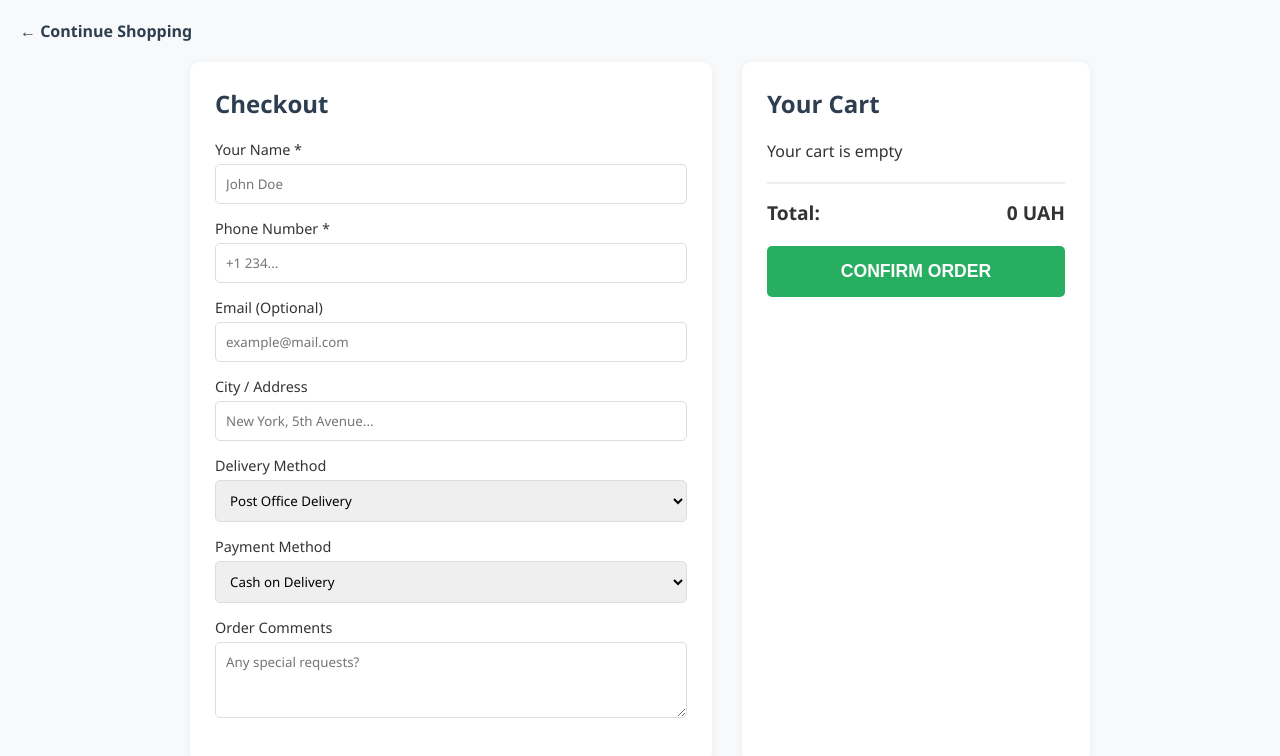
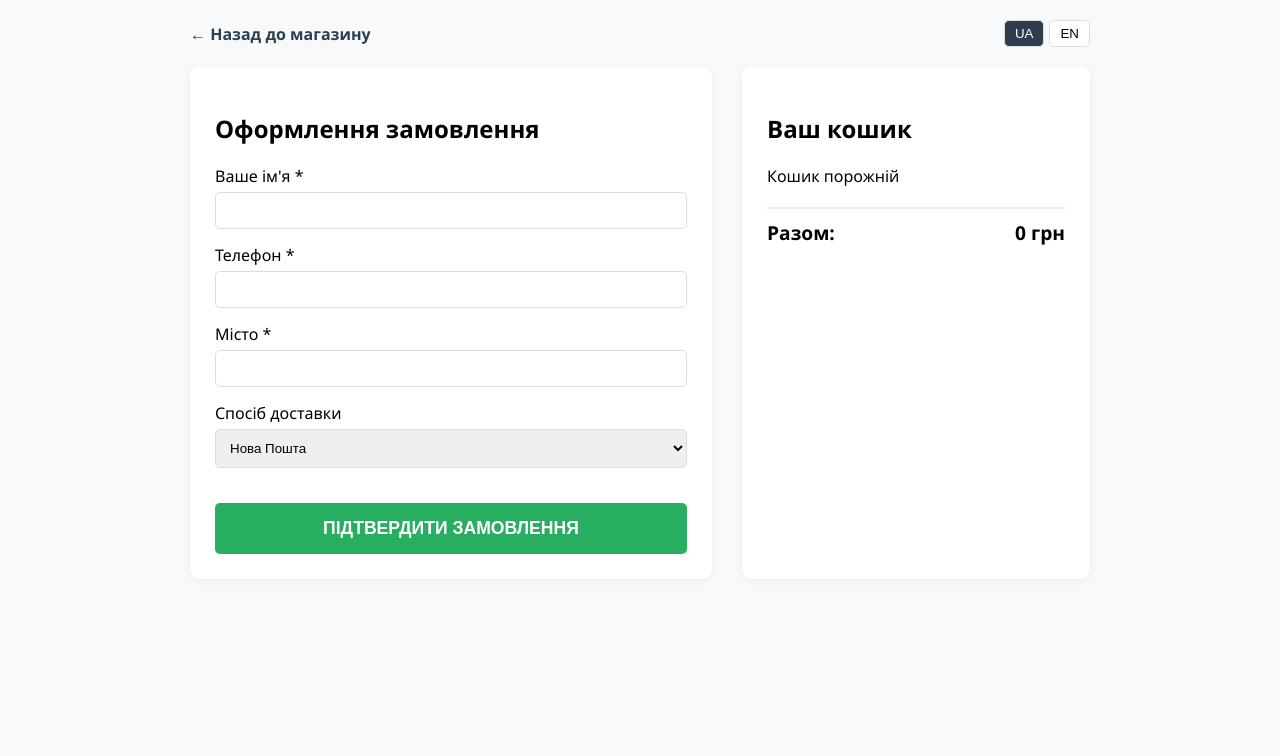
Before and after one commit to sergiy233/fhfd, a plain HTML site: page cart.html in a window 1280 px wide. Drawn offline with Linux system fonts and the light colour scheme.

Commit message:
Update cart.html

```diff
--- a/cart.html
+++ b/cart.html
@@ -1,111 +1,150 @@
 <!DOCTYPE html>
-<html lang="en">
+<html lang="uk">
 <head>
     <meta charset="UTF-8">
     <meta name="viewport" content="width=device-width, initial-scale=1.0">
-    <title>Checkout - StyleStore</title>
+    <title>StyleStore - Checkout</title>
     <style>
-        body { font-family: 'Segoe UI', sans-serif; background: #f8f9fa; margin: 0; padding: 20px; color: #333; }
+        :root { --primary: #2c3e50; --accent: #27ae60; --bg: #f8f9fa; }
+        body { font-family: 'Segoe UI', sans-serif; background: var(--bg); margin: 0; padding: 20px; }
+
+        header { display: flex; justify-content: space-between; align-items: center; max-width: 900px; margin: 0 auto 20px; }
+        .back-link { text-decoration: none; color: var(--primary); font-weight: bold; }
+
+        /* Перемикач мов */
+        .lang-switcher { display: flex; gap: 5px; }
+        .lang-btn { cursor: pointer; border: 1px solid #ddd; background: white; padding: 5px 10px; border-radius: 5px; }
+        .lang-btn.active { background: var(--primary); color: white; }
+
         .checkout-container { max-width: 900px; margin: auto; display: grid; grid-template-columns: 1.2fr 0.8fr; gap: 30px; }
-
         @media(max-width: 768px) { .checkout-container { grid-template-columns: 1fr; } }
 
         .box { background: white; padding: 25px; border-radius: 10px; box-shadow: 0 2px 10px rgba(0,0,0,0.05); }
-        h2 { margin-top: 0; color: #2c3e50; }
+        .form-group { margin-bottom: 15px; }
+        label { display: block; margin-bottom: 5px; font-weight: 500; }
+        input, select, textarea { width: 100%; padding: 10px; border: 1px solid #ddd; border-radius: 5px; box-sizing: border-box; }
 
-        /* Cart Items */
-        .cart-item { display: flex; gap: 15px; border-bottom: 1px solid #eee; padding-bottom: 15px; margin-bottom: 15px; align-items: center; }
-        .cart-item img { width: 70px; height: 70px; object-fit: cover; border-radius: 5px; }
-        .item-details { flex-grow: 1; }
-        .remove-btn { color: #e74c3c; cursor: pointer; font-size: 0.9em; background: none; border: none; padding: 0; }
+        .cart-item { display: flex; gap: 10px; border-bottom: 1px solid #eee; padding: 10px 0; align-items: center; }
+        .cart-item img { width: 50px; height: 50px; object-fit: cover; border-radius: 5px; }
 
-        /* Form */
-        .form-group { margin-bottom: 15px; }
-        label { display: block; margin-bottom: 5px; font-weight: 500; font-size: 0.9em; }
-        input, select, textarea { width: 100%; padding: 10px; border: 1px solid #ddd; border-radius: 5px; font-family: inherit; box-sizing: border-box; }
-        input:focus, select:focus { border-color: #2c3e50; outline: none; }
-
-        .total-row { display: flex; justify-content: space-between; font-size: 1.2em; font-weight: bold; margin-top: 20px; border-top: 2px solid #eee; padding-top: 15px; }
-
-        .submit-btn { background: #27ae60; color: white; width: 100%; padding: 15px; border: none; border-radius: 5px; font-size: 1.1em; font-weight: bold; cursor: pointer; margin-top: 20px; transition: 0.3s; }
-        .submit-btn:hover { background: #219150; }
-
-        .back-link { display: inline-block; margin-bottom: 20px; color: #2c3e50; text-decoration: none; font-weight: 600; }
+        .total-row { display: flex; justify-content: space-between; font-weight: bold; font-size: 1.2em; margin-top: 20px; border-top: 2px solid #eee; padding-top: 10px; }
+        .submit-btn { background: var(--accent); color: white; width: 100%; padding: 15px; border: none; border-radius: 5px; font-size: 1.1em; font-weight: bold; cursor: pointer; margin-top: 20px; }
     </style>
 </head>
 <body>
 
-<a href="index.html" class="back-link">← Continue Shopping</a>
+<header>
+    <a href="index.html" class="back-link" id="lang-back">← Назад до магазину</a>
+    <div class="lang-switcher">
+        <button class="lang-btn" id="btn-ua" onclick="changeLang('ua')">UA</button>
+        <button class="lang-btn" id="btn-en" onclick="changeLang('en')">EN</button>
+    </div>
+</header>
 
 <div class="checkout-container">
     <div class="box">
-        <h2>Checkout</h2>
+        <h2 id="lang-order-title">Оформлення замовлення</h2>
         <form id="orderForm" onsubmit="submitOrder(event)">
             <div class="form-group">
-                <label>Your Name *</label>
-                <input type="text" required placeholder="John Doe">
+                <label id="lang-label-name">Ваше ім'я *</label>
+                <input type="text" id="input-name" required>
             </div>
             <div class="form-group">
-                <label>Phone Number *</label>
-                <input type="tel" required placeholder="+1 234...">
+                <label id="lang-label-phone">Телефон *</label>
+                <input type="tel" id="input-phone" required>
             </div>
             <div class="form-group">
-                <label>Email (Optional)</label>
-                <input type="email" placeholder="example@mail.com">
+                <label id="lang-label-city">Місто *</label>
+                <input type="text" id="input-city" required>
             </div>
             <div class="form-group">
-                <label>City / Address</label>
-                <input type="text" required placeholder="New York, 5th Avenue...">
+                <label id="lang-label-delivery">Спосіб доставки</label>
+                <select id="select-delivery">
+                    </select>
             </div>
-
-            <div class="form-group">
-                <label>Delivery Method</label>
-                <select id="delivery">
-                    <option value="post">Post Office Delivery</option>
-                    <option value="courier">Courier to Door</option>
-                    <option value="pickup">Self Pickup</option>
-                </select>
-            </div>
-
-            <div class="form-group">
-                <label>Payment Method</label>
-                <select id="payment">
-                    <option value="cod">Cash on Delivery</option>
-                    <option value="card">Credit Card Online</option>
-                </select>
-            </div>
-
-            <div class="form-group">
-                <label>Order Comments</label>
-                <textarea rows="3" placeholder="Any special requests?"></textarea>
-            </div>
+            <button class="submit-btn" id="lang-submit">ПІДТВЕРДИТИ ЗАМОВЛЕННЯ</button>
         </form>
     </div>
 
     <div class="box">
-        <h2>Your Cart</h2>
-        <div id="cartList">
-            </div>
-
+        <h2 id="lang-cart-title">Ваш кошик</h2>
+        <div id="cartList"></div>
         <div class="total-row">
-            <span>Total:</span>
-            <span id="totalSum">0 UAH</span>
+            <span id="lang-total-text">Разом:</span>
+            <span id="totalSum">0 грн</span>
         </div>
-
-        <button class="submit-btn" onclick="document.getElementById('orderForm').requestSubmit()">CONFIRM ORDER</button>
     </div>
 </div>
 
 <script>
+    const translations = {
+        ua: {
+            back: "← Назад до магазину",
+            orderTitle: "Оформлення замовлення",
+            cartTitle: "Ваш кошик",
+            name: "Ваше ім'я *",
+            phone: "Телефон *",
+            city: "Місто *",
+            delivery: "Спосіб доставки",
+            deliveryOptions: ["Нова Пошта", "Укрпошта", "Самовивіз"],
+            submit: "ПІДТВЕРДИТИ ЗАМОВЛЕННЯ",
+            total: "Разом:",
+            currency: "грн",
+            empty: "Кошик порожній",
+            success: "Дякуємо! Замовлення оформлено."
+        },
+        en: {
+            back: "← Back to shop",
+            orderTitle: "Checkout",
+            cartTitle: "Your Cart",
+            name: "Your Name *",
+            phone: "Phone Number *",
+            city: "City *",
+            delivery: "Delivery Method",
+            deliveryOptions: ["Nova Poshta", "Ukrposhta", "Pickup"],
+            submit: "CONFIRM ORDER",
+            total: "Total:",
+            currency: "UAH",
+            empty: "Cart is empty",
+            success: "Thank you! Order placed successfully."
+        }
+    };
+
+    function changeLang(lang) {
+        localStorage.setItem('siteLang', lang);
+
+        // Оновлення активної кнопки
+        document.querySelectorAll('.lang-btn').forEach(btn => btn.classList.remove('active'));
+        document.getElementById(`btn-${lang}`).classList.add('active');
+
+        // Переклад текстів
+        const t = translations[lang];
+        document.getElementById('lang-back').innerText = t.back;
+        document.getElementById('lang-order-title').innerText = t.orderTitle;
+        document.getElementById('lang-cart-title').innerText = t.cartTitle;
+        document.getElementById('lang-label-name').innerText = t.name;
+        document.getElementById('lang-label-phone').innerText = t.phone;
+        document.getElementById('lang-label-city').innerText = t.city;
+        document.getElementById('lang-label-delivery').innerText = t.delivery;
+        document.getElementById('lang-submit').innerText = t.submit;
+        document.getElementById('lang-total-text').innerText = t.total;
+
+        // Переклад випадаючого списку
+        const select = document.getElementById('select-delivery');
+        select.innerHTML = t.deliveryOptions.map(opt => `<option>${opt}</option>`).join('');
+
+        loadCart(); // Перевантажуємо кошик для зміни валюти
+    }
+
     function loadCart() {
-        // We use 'styleCart' to match index.html
+        const lang = localStorage.getItem('siteLang') || 'ua';
         const cart = JSON.parse(localStorage.getItem('styleCart')) || [];
         const container = document.getElementById('cartList');
         let total = 0;
 
         if(cart.length === 0) {
-            container.innerHTML = "<p>Your cart is empty</p>";
-            document.getElementById('totalSum').innerText = "0 UAH";
+            container.innerHTML = `<p>${translations[lang].empty}</p>`;
+            document.getElementById('totalSum').innerText = `0 ${translations[lang].currency}`;
             return;
         }
 
@@ -113,34 +152,27 @@
             total += item.price;
             return `
                 <div class="cart-item">
-                    <img src="${item.img}" alt="${item.name}">
-                    <div class="item-details">
-                        <div style="font-weight:600">${item.name}</div>
-                        <div style="color:#777">${item.price} UAH</div>
-                    </div>
-                    <button class="remove-btn" onclick="removeItem(${index})">Remove</button>
-                </div>
-            `;
+                    <img src="${item.img}">
+                    <div style="flex-grow:1"><b>${item.id}</b></div>
+                    <div>${item.price}</div>
+                </div>`;
         }).join('');
 
-        document.getElementById('totalSum').innerText = total + " UAH";
-    }
-
-    function removeItem(index) {
-        let cart = JSON.parse(localStorage.getItem('styleCart')) || [];
-        cart.splice(index, 1);
-        localStorage.setItem('styleCart', JSON.stringify(cart));
-        loadCart();
+        document.getElementById('totalSum').innerText = `${total} ${translations[lang].currency}`;
     }
 
     function submitOrder(e) {
         e.preventDefault();
-        alert("Thank you! Your order has been successfully placed. We will contact you shortly.");
+        const lang = localStorage.getItem('siteLang') || 'ua';
+        alert(translations[lang].success);
         localStorage.removeItem('styleCart');
         window.location.href = "index.html";
     }
 
-    window.onload = loadCart;
+    window.onload = () => {
+        const savedLang = localStorage.getItem('siteLang') || 'ua';
+        changeLang(savedLang);
+    };
 </script>
 
 </body>
```
